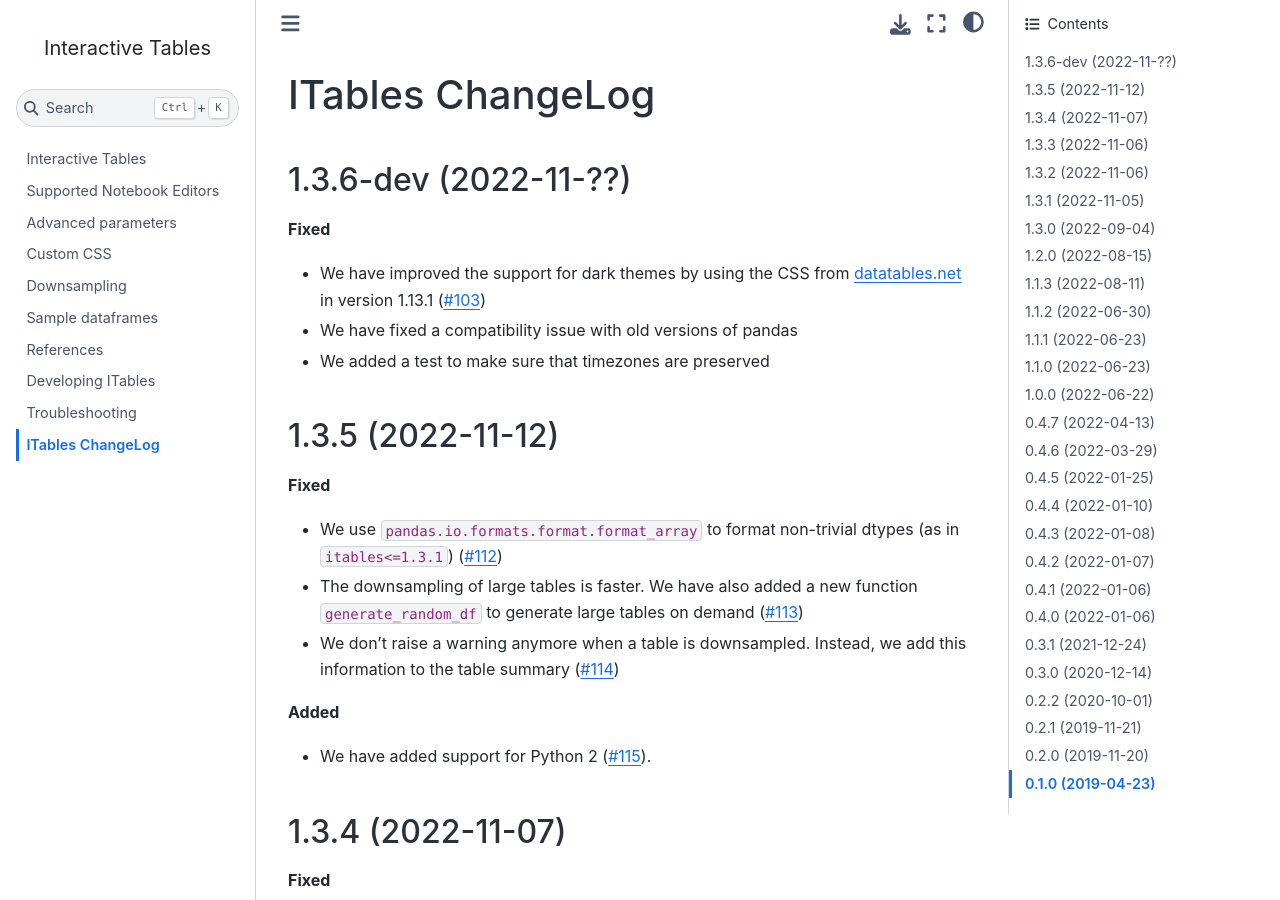
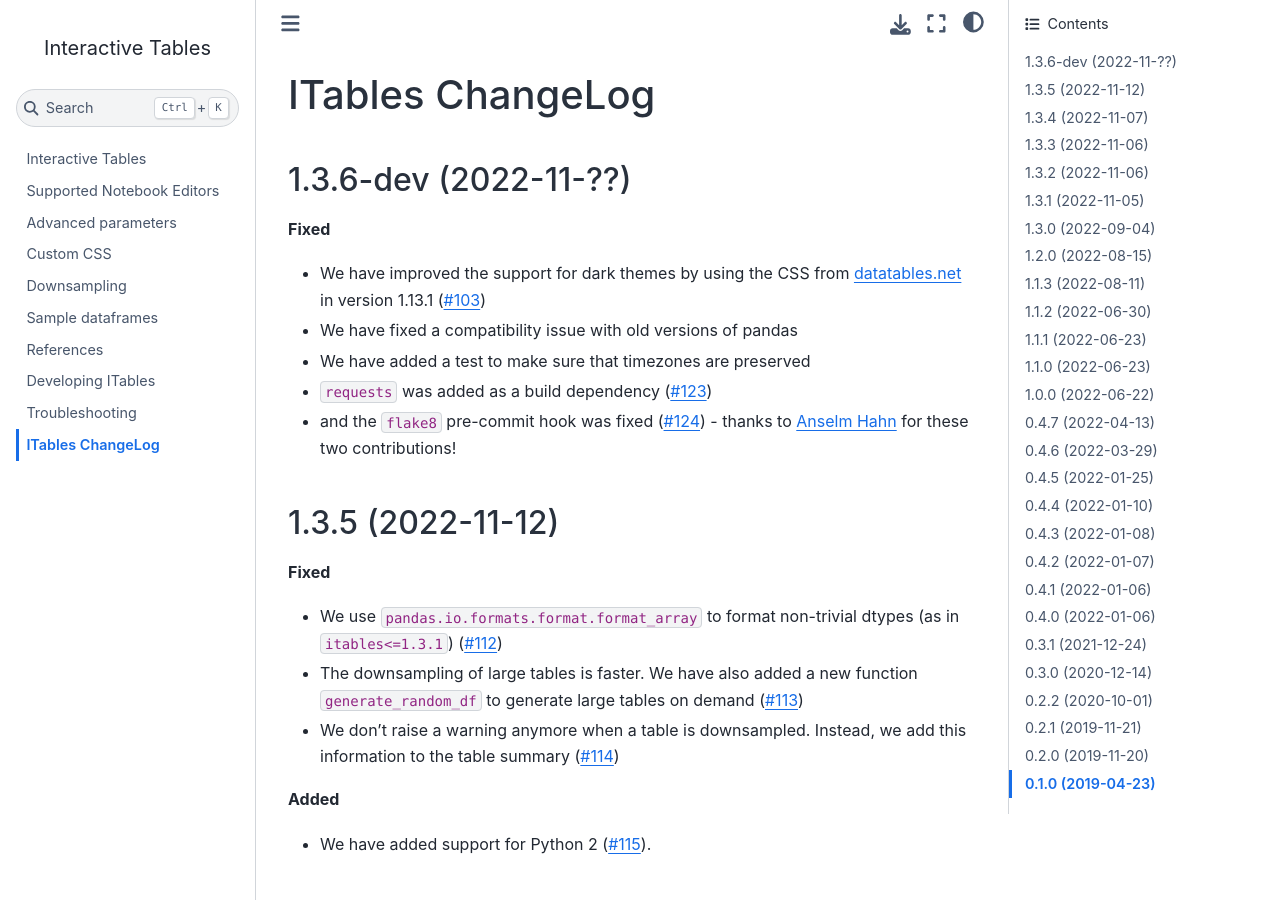
Before and after one commit to mwouts/itables, a Jupyter Book: the page built from docs/changelog.md, in a window 1280 px wide and 900 px high. Built offline with Jupyter Book 1.0.4 settings and Sphinx 7.4.7 and the Sphinx Book theme 1.1.4, drawn with Linux system fonts in a browser that asks for light colours.

Commit message:
Update changelog.md

```diff
--- a/docs/changelog.md
+++ b/docs/changelog.md
@@ -7,7 +7,10 @@ ITables ChangeLog
 **Fixed**
 - We have improved the support for dark themes by using the CSS from datatables.net in version 1.13.1 ([#103](https://github.com/mwouts/itables/issues/103))
 - We have fixed a compatibility issue with old versions of pandas
-- We added a test to make sure that timezones are preserved
+- We have added a test to make sure that timezones are preserved
+- `requests` was added as a build dependency ([#123](https://github.com/mwouts/itables/issues/123))
+- and the `flake8` pre-commit hook was fixed ([#124](https://github.com/mwouts/itables/issues/124)) - thanks
+to [Anselm Hahn](https://github.com/Anselmoo) for these two contributions!
 
 
 1.3.5 (2022-11-12)
```
